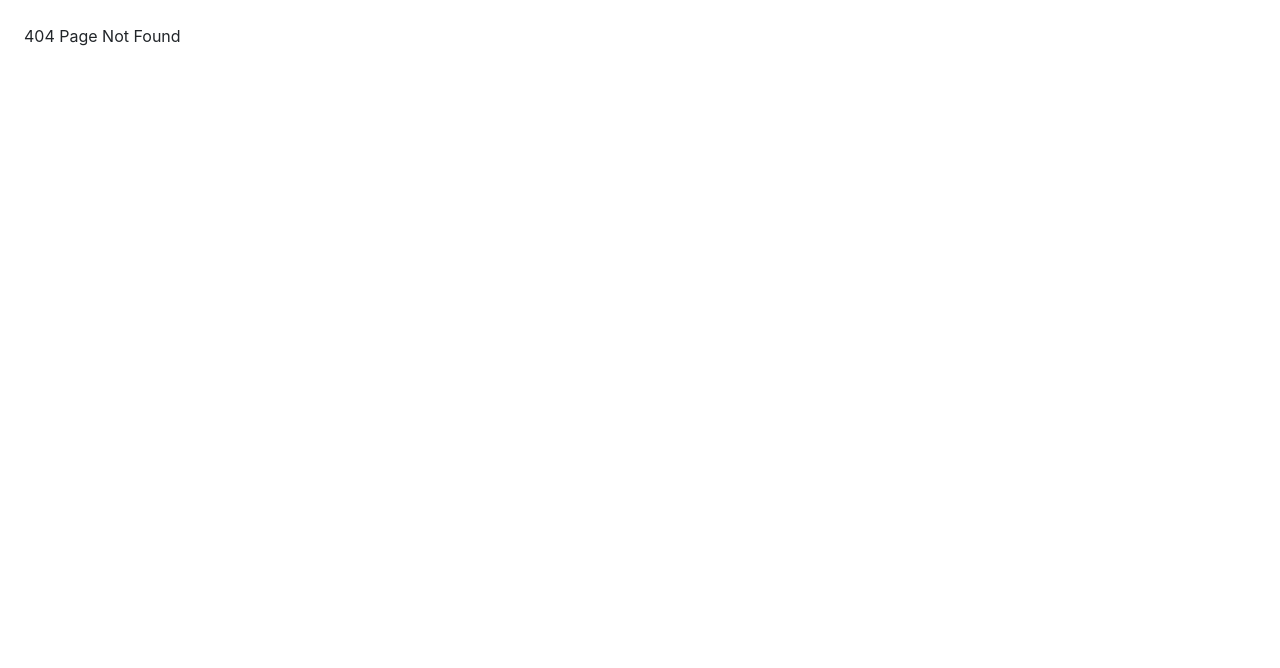
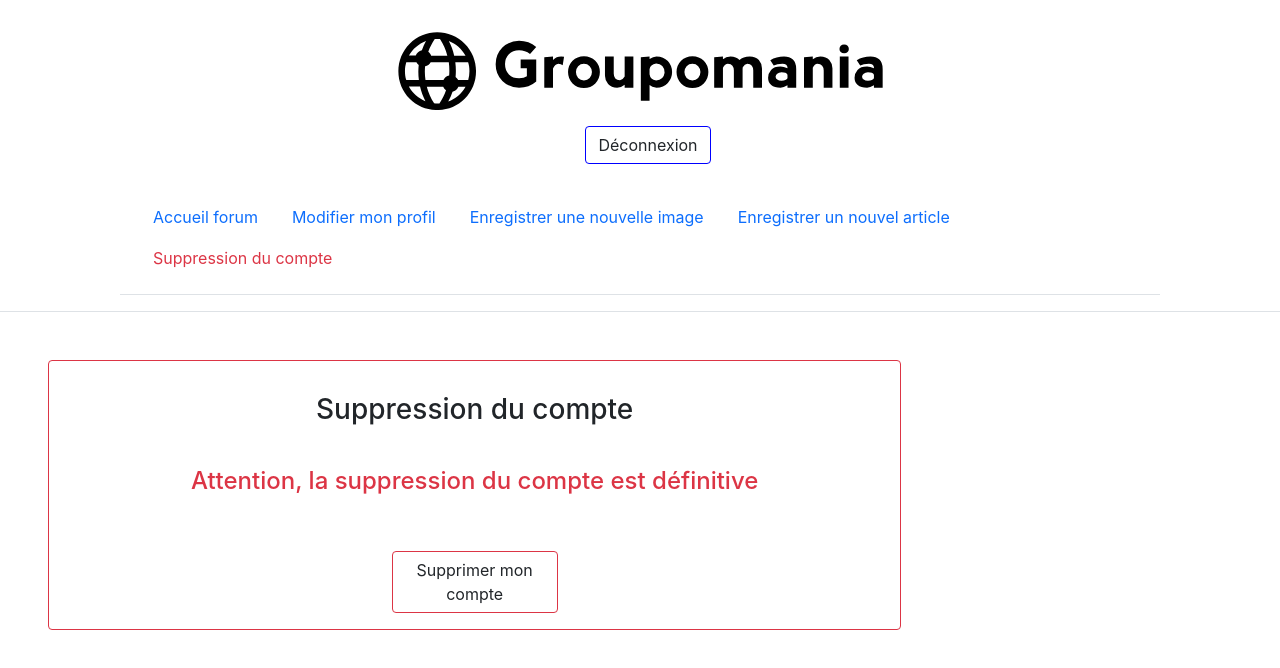
Before and after one commit to Fred-Cypher/FrederiquePerrier_7_02122021, a React (Create React App) app in the folder frontend/: page /delete in a window 1280 px wide. Before the commit this address had no page. Shown: the top 668 px of the page. Built offline with nearby package versions, Linux system fonts and the light colour scheme.

Commit message:
Ajout déconnexion et modification profil, et suppression compte quelques corrections

```diff
--- a/frontend/src/components/App.js
+++ b/frontend/src/components/App.js
@@ -8,8 +8,8 @@ import NewArticle from "../pages/NewArticle";
 import NewMessage from "../pages/NewMessage";
 import Signup from "../pages/Signup";
 import Profil from "../pages/Profil";
-import Logout from "../pages/Logout";
 import NotFound from "../pages/NotFound";
+import DeleteAccount from "../pages/DeleteAccount";
 
 function App() {
   return (
@@ -22,7 +22,7 @@ function App() {
       <Route path="articles" element={<Articles />} />
       <Route path="newarticle" element={<NewArticle />} />
       <Route path="profil" element={<Profil />} />
-      <Route path="logout" element={<Logout />} />
+      <Route path="delete" element={<DeleteAccount />} />
       <Route path="*" element={<NotFound />} />
     </Routes>
   );
--- a/frontend/src/components/Header.js
+++ b/frontend/src/components/Header.js
@@ -17,7 +17,7 @@ function Header(){
                         <Link to='/signup' className="nav-link">Inscription</Link>
                     </li>
                     <li className="nav-item">
-                        <Link to='/login' className="nav-link">Connection</Link>
+                        <Link to='/login' className="nav-link">Connexion</Link>
                     </li>
                 </div>
             </div>
--- a/frontend/src/components/HeaderMessages.js
+++ b/frontend/src/components/HeaderMessages.js
@@ -1,14 +1,23 @@
 import React from "react";
 import logo from '../images/icon-left-font-monochrome-black.svg';
 import { Link } from "react-router-dom";
-import '../style/headers.css'
+import '../style/headers.css';
+import { useNavigate } from "react-router-dom";;
 
 
 function HeaderMessages(){
+    const navigate = useNavigate();
+
+    const handleClick = () =>{
+        localStorage.clear();
+        navigate('/');
+    }
+
     return(
-        <div className="d-flex flex-column border-bottom text-center align-items-center  justify-content-center p-3 col-12">
-            <div className="d-flex justify-content-center row p-3 col-md-10 col-lg-8">
+        <div className="d-flex flex-column border-bottom align-items-center justify-content-center p-3 col-12">
+            <div className="d-flex flex-column align-items-center justify-content-between p-3 col-12 col-md-10 col-lg-8">
                 <img src={logo} alt='Groupomania' className="img-fluid"/>
+                <button onClick={ handleClick } className="btn mt-3 ms-3 rounded text-center logout">Déconnexion</button>
             </div>
             <div className="d-flex align-content-center justify-content-center col-12 col-md-10">
                 <ul className="nav d-flex flex-row nav-tabs p-3 align-content-center">
@@ -16,7 +25,7 @@ function HeaderMessages(){
                         <Link to='/messages' className="nav-link">Accueil forum</Link>
                     </li>
                     <li className="nav-item">
-                        <Link to='/profil' className="nav-link">Profil</Link>
+                        <Link to='/profil' className="nav-link">Modifier mon profil</Link>
                     </li>
                     <li className="nav-item">
                         <Link to='/newmessage' className="nav-link">Enregistrer une nouvelle image</Link>
@@ -24,12 +33,11 @@ function HeaderMessages(){
                     <li className="nav-item">
                         <Link to='/newarticle' className="nav-link">Enregistrer un nouvel article</Link>
                     </li>
-                    <li className="nav-item">
-                        <Link to='/logout' className="nav-link">Déconnection</Link>
+                    <li>
+                        <Link to='/delete' className="nav-link link-danger delete">Suppression du compte</Link>
                     </li>
                 </ul>
             </div>
-
         </div>
 
     )
--- /dev/null
+++ b/frontend/src/pages/DeleteAccount.js
@@ -0,0 +1,43 @@
+import axios from "axios";
+import React from "react";
+import { useNavigate } from "react-router-dom";
+import HeaderMessages from "../components/HeaderMessages";
+
+const DeleteAccount = () => {
+    const navigate = useNavigate();
+
+    const handleDelete = (e) => {
+        e.preventDefault();
+
+        //const userToken = localStorage.getItem('userToken');
+        const userId = localStorage.getItem('userId');
+
+        axios.delete('http://localhost:5500/api/users/'+userId)
+            .then(function (response){
+                console.log(response)
+                localStorage.clear();
+                alert('Le compte a bien été supprimé')
+                navigate('/');
+            })
+
+    }
+
+    return(
+        <div>
+            <HeaderMessages/>
+            <div className="card pb-3 pt-3 m-5 col-8 d-flex align-items-center border-danger">
+            <div className="mt-3 mb-4 h3 text-center">Suppression du compte</div>
+            <div className="mt-3 mb-4 h4 text-center text-danger">Attention, la suppression du compte est définitive</div>
+            <div className="row flex-row justify-content-center mt-3">
+                <div className="d-flex align-items-center justify-content-center col-10">
+                    <button onClick={ handleDelete } className="btn mt-3 rounded border-danger">Supprimer mon compte </button>
+                </div>
+            </div>
+        </div>
+        </div>
+
+    )
+
+}
+
+export default DeleteAccount;
--- a/frontend/src/pages/HomePage.js
+++ b/frontend/src/pages/HomePage.js
@@ -12,7 +12,7 @@ function HomePage(){
                     <h1 className="col-12 p-2 text-center">Bienvenue sur le réseau social de Groupomania</h1>
                     <div className="row flex-row">
                         <div className="d-flex justify-content-center col-6 p-3">
-                            <Link to='/login'><button className="btn mt-3 rounded border">Connection</button></Link>
+                            <Link to='/login'><button className="btn mt-3 rounded border">Connexion</button></Link>
                         </div>
                         <div className="d-flex justify-content-center col-6 p-3">
                             <Link to='/signup'><button className="btn mt-3 rounded border">Inscription</button></Link>
--- a/frontend/src/pages/Login.js
+++ b/frontend/src/pages/Login.js
@@ -92,14 +92,22 @@ const Login = () =>{
                 });*/
 
                 const user = { email: email, password: password};
+            /* const options = {
+                    headers : {
+                        'Content-Type': 'application/json',
+                        'Authorization': 'Bearer'
+                    } }*/
                 console.log('user : ', user);
 
                 axios.post('http://localhost:5500/api/users/login', user)
-                    .then(response => console.log('response : ', response))
-                    .then(data => {
-                        if(email === data.email){
+                    .then(response => {
+                        console.log('response : ', response)
+                        console.log('response.email : ', response.data.user.email)
+                        console.log('response.token : ', response.data.token)
+                        if(email === response.data.user.email){
                             console.log('OK')
-                            localStorage.setItem('userToken', data.token);
+                            localStorage.setItem('userToken', response.data.token);
+                            localStorage.setItem('userId', response.data.user.id);
                             navigate("/messages")
                             alert ('Vous allez être redirigé sur le forum de partage d\'images')
                         } else {
--- a/frontend/src/pages/Logout.js
+++ /dev/null
@@ -1,24 +0,0 @@
-import React from "react";
-import HeaderMessages from "../components/HeaderMessages";
-
-
-
-const Logout = () => {
-
-
-
-
-    return(
-        <div>
-            <HeaderMessages />
-            <div className="m-4">Déconnexion <br /> </div>
-
-        </div>
-        )
-
-}
-
-
-export default Logout;
-
-// A voir si une page est nécessaire, renvoi vers la page de login et suppression du localStorage
--- a/frontend/src/pages/Profil.js
+++ b/frontend/src/pages/Profil.js
@@ -1,15 +1,69 @@
+import axios from "axios";
 import React, { useState } from "react";
-//import { useNavigate } from "react-router-dom";
+import { useNavigate } from "react-router-dom";
 import HeaderMessages from "../components/HeaderMessages";
 
 
 const Profil = () => {
-    //const navigate = useNavigate();
+    const navigate = useNavigate();
     const [email, setEmail] = useState('');
     const [password, setPassword] = useState('');
 
+    const userToken = localStorage.getItem('userToken');
+    const userId = localStorage.getItem('userId');
+
+    console.log(userToken);
+    console.log(userId);
+
     const handleChange = (e) =>{
         e.preventDefault();
+
+        const validInput = function (inputField, inputValue, regex, invalidMessage) {
+            const small = inputField.nextElementSibling;
+
+            if (regex.test(inputValue.trim())) {
+                small.textContent = '✅ OK';
+                small.classList.remove('text-danger');
+                small.classList.add('text-success');
+                inputField.style.borderColor = 'green';
+                return true;
+            } else if (!regex.test(inputValue.trim())) {
+                small.textContent = invalidMessage;
+                small.classList.remove('text-success');
+                small.classList.add('text-danger');
+                inputField.style.borderColor = 'red';
+                return false;
+            }
+        };
+
+        // Préparation de la validation de l'adresse mail
+        const emailRegex = new RegExp('^[a-zA-Z0-9.-_]+[@]{1}[a-zA-Z0-9.-_]+[.]{1}[a-z]{2,5}$', 'g');
+        const emailInput = document.getElementById('email');
+        const emailInvalid = '⛔ Veuillez entrer une adresse mail valide';
+
+        // Préparation de la validation du mot de passe
+        const passwordRegex = new RegExp('^(?=.*?[A-Z])(?=.*?[a-z])(?=.*?[0-9])(?=.*?[#?!@$ %^&*-]).{8,}$', 'g')
+        const passwordInput = document.getElementById('password');
+        const passwordInvalid= '⛔ Le mot de passe doit comporter au minimum 8 caractères dont une majucule, une minuscule, un chiffre et un caractère spécial';
+
+         // Validation des différents champs du formulaire
+        const validEmail = validInput(emailInput, email, emailRegex, emailInvalid);
+        const validpassword = validInput(passwordInput, password, passwordRegex, passwordInvalid);
+
+        console.log('validEmail', validEmail);
+        console.log('validPassword', validpassword);
+
+        if(validEmail && validpassword){
+            axios.patch('http://localhost:5500/api/users/'+userId, {
+                    email: email,
+                    password: password
+                })
+                .then(function (response){
+                    console.log(response)
+                    navigate('/messages')
+                })
+        }
+
     }
 
     return(
@@ -37,15 +91,7 @@ const Profil = () => {
                         </div>
                     </form>
                 </div>
-                <div className="card pb-3 pt-3 m-5 col-8 d-flex align-items-center border-danger">
-                    <div className="mt-3 mb-4 h3 text-center">Suppression du compte</div>
-                    <div className="mt-3 mb-4 h4 text-center text-danger">Attention, la suppression du compte est définitive</div>
-                    <div className="row flex-row justify-content-center mt-3">
-                            <div className="d-flex align-items-center justify-content-center col-10">
-                                <button type='submit' className="btn mt-3 rounded border-danger">Supprimer mon compte </button>
-                            </div>
-                        </div>
-                </div>
+
             </div>
         </div>
     )
--- a/frontend/src/style/headers.css
+++ b/frontend/src/style/headers.css
@@ -1,3 +1,11 @@
 .nav-link:hover{
     background-color: #dbd7ff57;
 }
+
+.delete:hover{
+    background-color: rgba(255, 0, 0, 0.212);
+}
+
+.logout{
+    border: 1px blue solid;
+}
```
Also changed, not shown: 1 other file (tests, documents, lock files or other folders).
